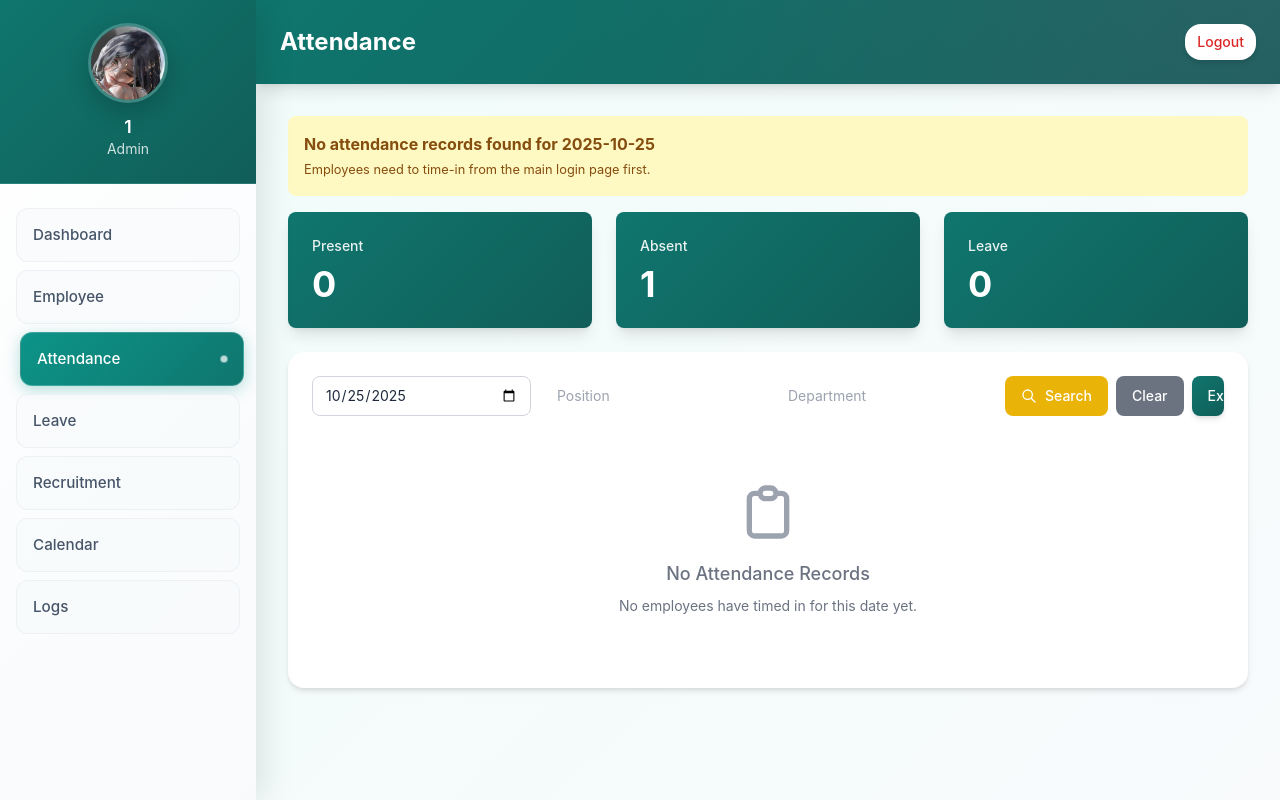
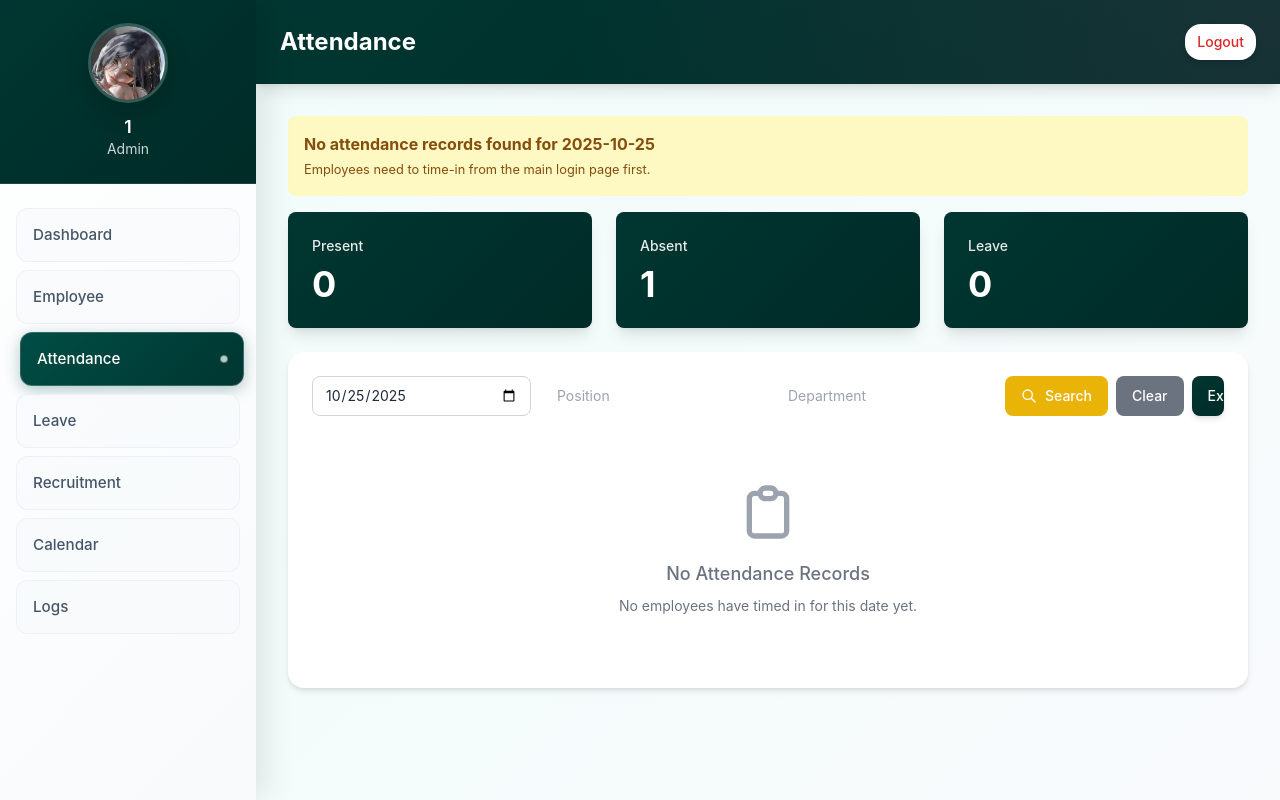
Before and after one commit to jayjayandcattos/hris-sia, a PHP site: page /attendance.php in a window 1280 px wide. Run offline with PHP 8.4, Linux system fonts and the light colour scheme; a user stored in the database is signed in; data comes from the database, SQL or seed files in the repository; some libraries are stand-ins or nearby versions.

Commit message:
asdfawsd

```diff
--- a/attendance.php
+++ b/attendance.php
@@ -45,6 +45,17 @@ if ($_SERVER['REQUEST_METHOD'] == 'POST') {
                 break;
         }
     }
+}
+
+$dedupe_sql = "DELETE a1 FROM attendance a1
+               INNER JOIN attendance a2
+               WHERE a1.employee_id = a2.employee_id
+               AND DATE(a1.date) = DATE(a2.date)
+               AND a1.attendance_id > a2.attendance_id";
+try {
+    $conn->exec($dedupe_sql);
+} catch (Exception $e) {
+
 }
 
 $date_filter = $_GET['date'] ?? date('Y-m-d');
--- a/calendar.php
+++ b/calendar.php
@@ -228,7 +228,7 @@ $departments = fetchAll($conn, "SELECT * FROM department ORDER BY department_nam
                         <h2 id="calendarTitle" class="text-xl sm:text-2xl font-bold text-gray-800 flex-1 text-center">2025</h2>
                         <button onclick="nextPeriod()" class="bg-teal-700 hover:bg-teal-800 text-white px-3 py-2 rounded-lg">
                             <svg class="w-5 h-5" fill="none" stroke="currentColor" viewBox="0 0 24 24">
-                                <path stroke-linecap="round" stroke-linejoin="round" stroke-width="2" d="M9 5l7 7-7 7"></path>
+                                <path strok e-linecap="round" stroke-linejoin="round" stroke-width="2" d="M9 5l7 7-7 7"></path>
                             </svg>
                         </button>
                         <button onclick="openAddEventModal()" class="bg-teal-700 hover:bg-teal-800 text-white px-4 py-2 rounded-lg font-medium text-sm whitespace-nowrap">
--- a/css/styles.css
+++ b/css/styles.css
@@ -1,7 +1,7 @@
 :root {
-  --primary: #0f766e;
-  --primary-light: #0d9488;
-  --primary-dark: #115e59;
+  --primary: #003631;
+  --primary-light: #004d45;
+  --primary-dark: #002b27;
   --accent: #ec4899;
   --accent-light: #f472b6;
   --gray-light: #f8fafc;
@@ -25,7 +25,7 @@ body {
 
 
 .gradient-bg {
-  background: linear-gradient(135deg, #0f766e 0%, #115e59 100%);
+  background: linear-gradient(135deg, #003631 0%, #002b27 100%);
   position: relative;
   overflow: hidden;
 }
@@ -152,7 +152,7 @@ input[type="password"] {
 input[type="text"]:focus,
 input[type="password"]:focus {
   border-color: var(--primary-light);
-  box-shadow: 0 0 0 3px rgba(13, 148, 136, 0.1);
+  box-shadow: 0 0 0 3px rgba(0, 77, 69, 0.1);
 }
 
 button {
--- a/includes/sidebar.php
+++ b/includes/sidebar.php
@@ -2,13 +2,13 @@
     #mobile-menu-btn {
         transition: all 0.3s cubic-bezier(0.4, 0, 0.2, 1);
         backdrop-filter: blur(10px);
-        background: rgba(15, 118, 110, 0.9) !important;
+        background: rgba(0, 54, 49, 0.9) !important;
     }
 
     #mobile-menu-btn:hover {
         transform: scale(1.1);
-        background: rgba(13, 148, 136, 0.95) !important;
-        box-shadow: 0 8px 25px rgba(13, 148, 136, 0.3);
+        background: rgba(0, 77, 69, 0.95) !important;
+        box-shadow: 0 8px 25px rgba(0, 77, 69, 0.3);
     }
 
     #sidebar {
@@ -36,7 +36,7 @@
     }
 
     #sidebar .p-6 {
-        background: linear-gradient(135deg, #0f766e 0%, #115e59 100%);
+        background: linear-gradient(135deg, #003631 0%, #002b27 100%);
         margin: -1px -1px 0 -1px;
         border-bottom: 1px solid rgba(255, 255, 255, 0.1);
     }
@@ -97,10 +97,10 @@
     }
 
     #sidebar nav a.bg-teal-700 {
-        background: linear-gradient(135deg, #0d9488 0%, #0f766e 100%) !important;
+        background: linear-gradient(135deg, #004d45 0%, #003631 100%) !important;
         color: white;
         border: 1px solid rgba(255, 255, 255, 0.2);
-        box-shadow: 0 4px 15px rgba(13, 148, 136, 0.3);
+        box-shadow: 0 4px 15px rgba(0, 77, 69, 0.3);
         transform: translateX(4px);
     }
 
@@ -125,7 +125,7 @@
 
     #sidebar nav a:not(.bg-teal-700):hover {
         background: white;
-        color: #0f766e;
+        color: #003631;
         transform: translateX(8px);
         box-shadow: 0 4px 12px rgba(0, 0, 0, 0.08);
     }
@@ -177,7 +177,7 @@
 
     #sidebar {
         scrollbar-width: thin;
-        scrollbar-color: rgba(15, 118, 110, 0.3) transparent;
+        scrollbar-color: rgba(0, 54, 49, 0.3) transparent;
     }
 
     #sidebar::-webkit-scrollbar {
@@ -189,15 +189,14 @@
     }
 
     #sidebar::-webkit-scrollbar-thumb {
-        background: rgba(15, 118, 110, 0.3);
+        background: rgba(0, 54, 49, 0.3);
         border-radius: 2px;
     }
 
     #sidebar::-webkit-scrollbar-thumb:hover {
-        background: rgba(15, 118, 110, 0.5);
+        background: rgba(0, 54, 49, 0.5);
     }
 </style>
-
 
 <button id="mobile-menu-btn" class="lg:hidden absolute left-4 -mt-1.5 bg-teal-600 text-white p-2.5 rounded-lg shadow-lg hover:bg-teal-700 transition-colors">
     <svg class="w-6 h-6" fill="none" stroke="currentColor" viewBox="0 0 24 24">
```
Also changed, not shown: js/leave.js (line endings or trailing spaces).
